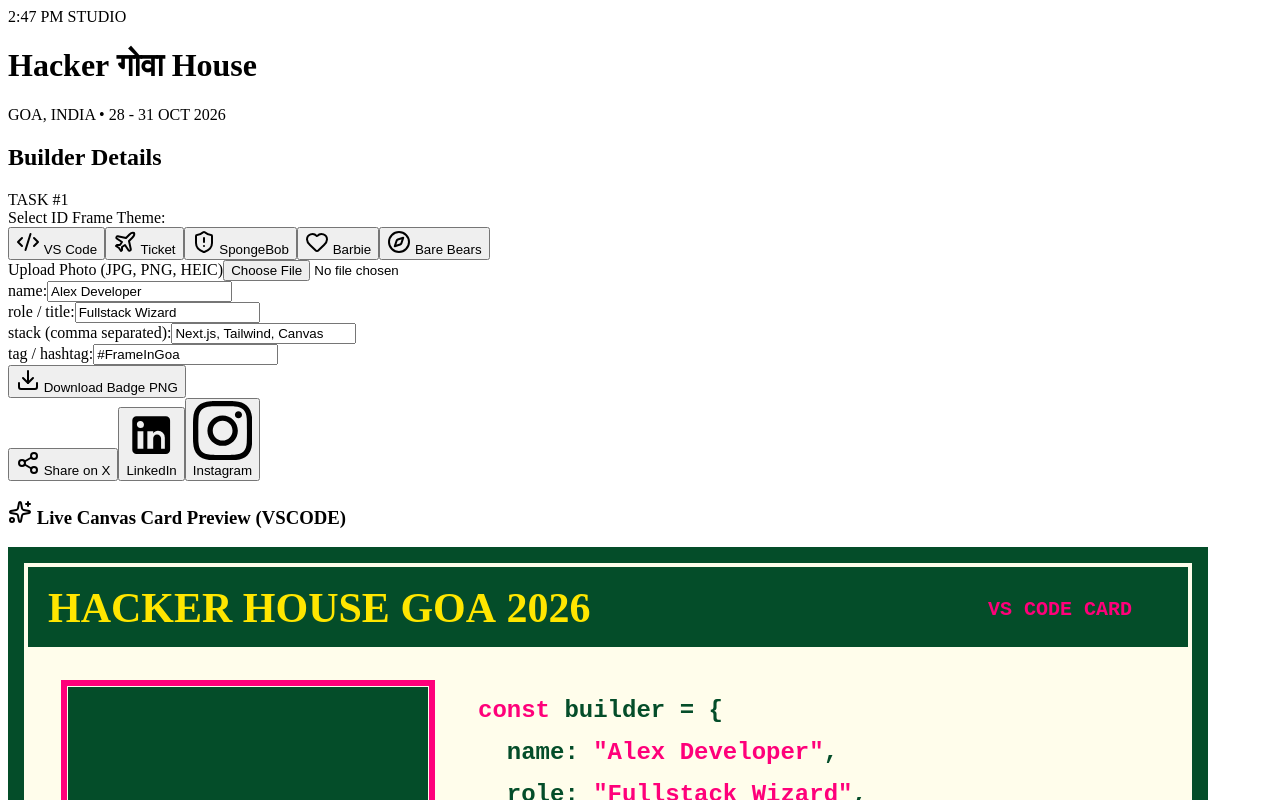
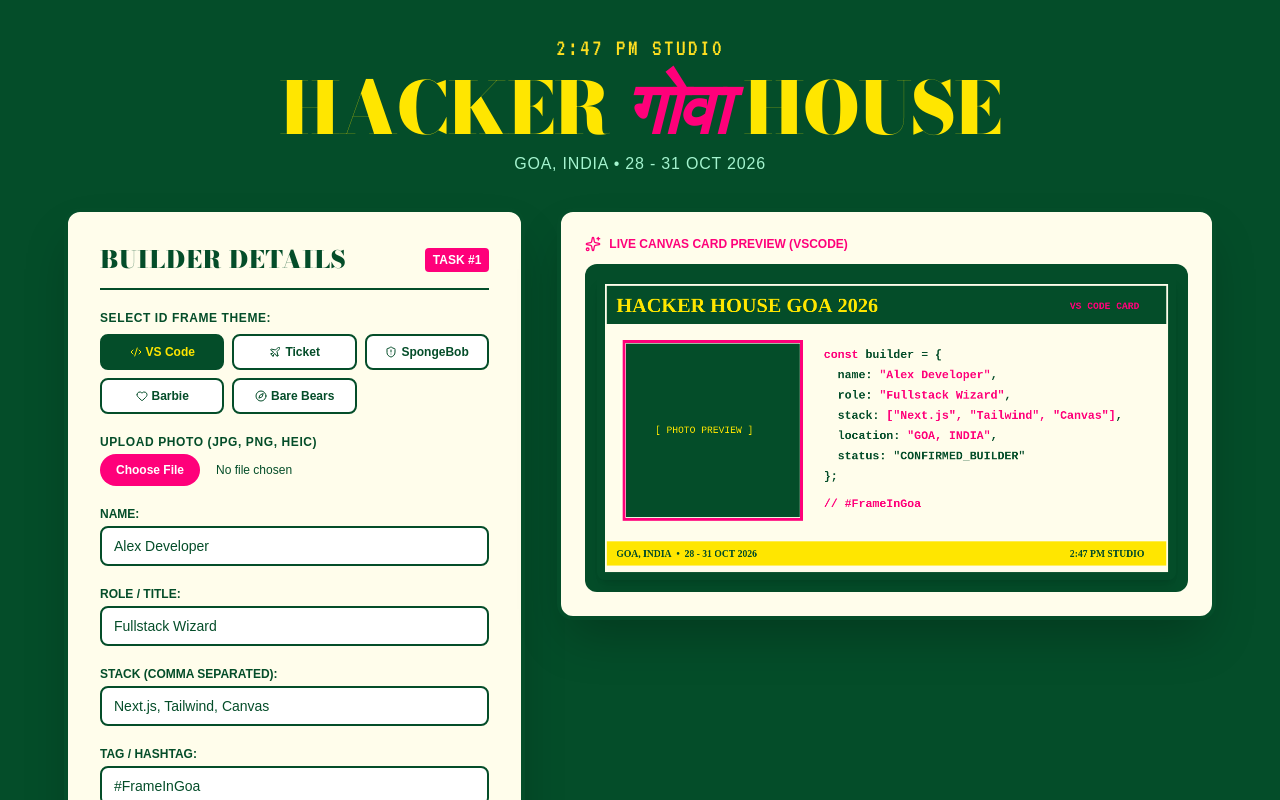
Before and after one commit to AaliyaKhan25/hhgoa-task1, a Next.js app: page / in a window 1280 px wide. Shown: the top 800 px of the page. Built offline with nearby package versions, Linux system fonts and the light colour scheme.

Commit message:
Added the Layout and fonts

```diff
--- /dev/null
+++ b/app/layout.tsx
@@ -0,0 +1,47 @@
+import './globals.css';
+import { Bodoni_Moda, VT323, JetBrains_Mono, Pacifico } from 'next/font/google';
+
+const bodoni = Bodoni_Moda({
+  subsets: ['latin'],
+  variable: '--font-bodoni',
+  display: 'swap',
+});
+
+const vt323 = VT323({
+  weight: '400',
+  subsets: ['latin'],
+  variable: '--font-vt323',
+  display: 'swap',
+});
+
+const mono = JetBrains_Mono({
+  subsets: ['latin'],
+  variable: '--font-mono',
+  display: 'swap',
+});
+
+const pacifico = Pacifico({
+  weight: '400',
+  subsets: ['latin'],
+  variable: '--font-pacifico',
+  display: 'swap',
+});
+
+export const metadata = {
+  title: 'HH Goa 2026 - ID Generator',
+  description: 'Generate your HH Goa 2026 Builder Card',
+};
+
+export default function RootLayout({
+  children,
+}: {
+  children: React.ReactNode;
+}) {
+  return (
+    <html lang="en" className={`${bodoni.variable} ${vt323.variable} ${mono.variable} ${pacifico.variable}`}>
+      <body className="bg-[#044D29] text-[#FFFDEB] font-mono antialiased">
+        {children}
+      </body>
+    </html>
+  );
+}
```
